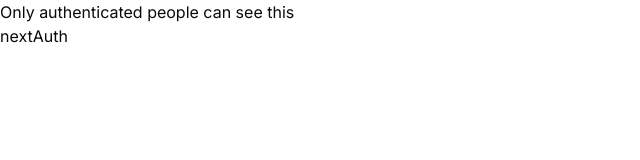
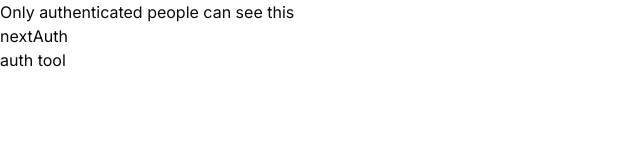
Before and after one commit to wisdompandamaster/video-twitch, a Next.js app: page / in a window 1280 px wide. Shown: the top 160 px of the page, without its empty margins (0-640 px from the left). Built offline with nearby package versions, Linux system fonts and the light colour scheme.

Commit message:
build auth toolbox

```diff
--- a/app/page.tsx
+++ b/app/page.tsx
@@ -6,6 +6,7 @@
     <div>
       <p>Only authenticated people can see this</p>
       <p>nextAuth</p>
+      <p>auth tool</p>
     </div>
   );
 }
```
